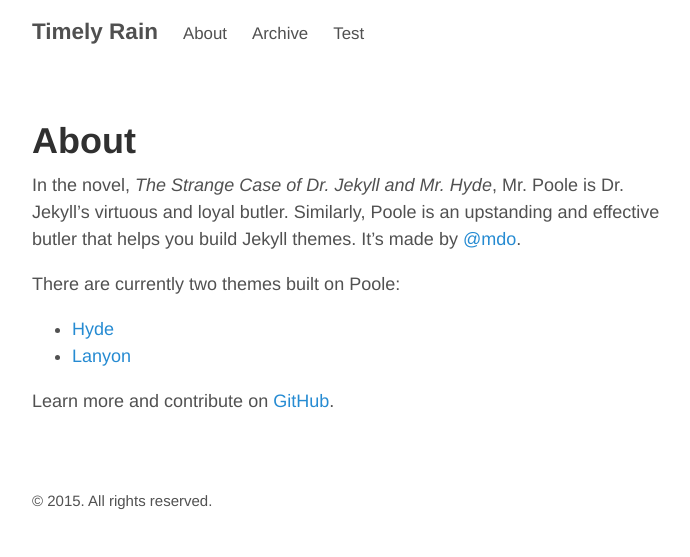
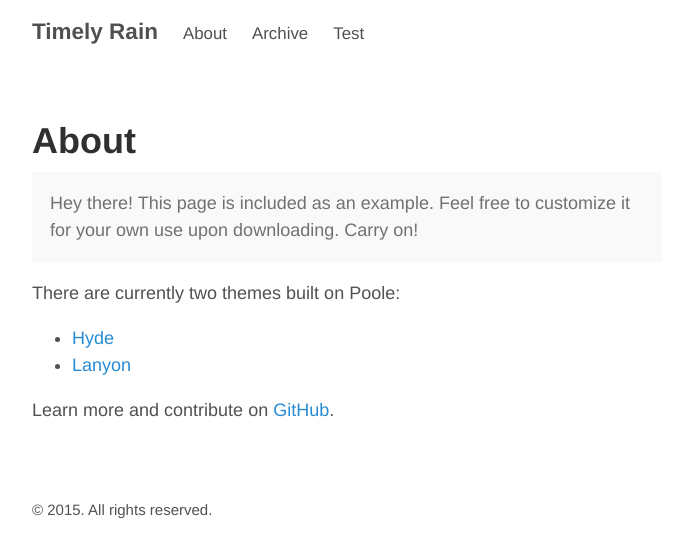
Before and after one commit to lsr1991/lsr1991.github.io, a Jekyll site: the page built from about.md, in a window 1280 px wide. Shown: the top 557 px of the page, without its empty margins (293-983 px from the left). Built offline with Jekyll 4.4.1, drawn with Linux system fonts in a browser that asks for light colours.

Commit message:
Update about.md

```diff
--- a/about.md
+++ b/about.md
@@ -3,7 +3,9 @@
 title: About
 ---
 
-In the novel, *The Strange Case of Dr. Jekyll and Mr. Hyde*, Mr. Poole is Dr. Jekyll's virtuous and loyal butler. Similarly, Poole is an upstanding and effective butler that helps you build Jekyll themes. It's made by [@mdo](https://twitter.com/mdo).
+<p class="message">
+  Hey there! This page is included as an example. Feel free to customize it for your own use upon downloading. Carry on!
+</p>
 
 There are currently two themes built on Poole:
 
```
